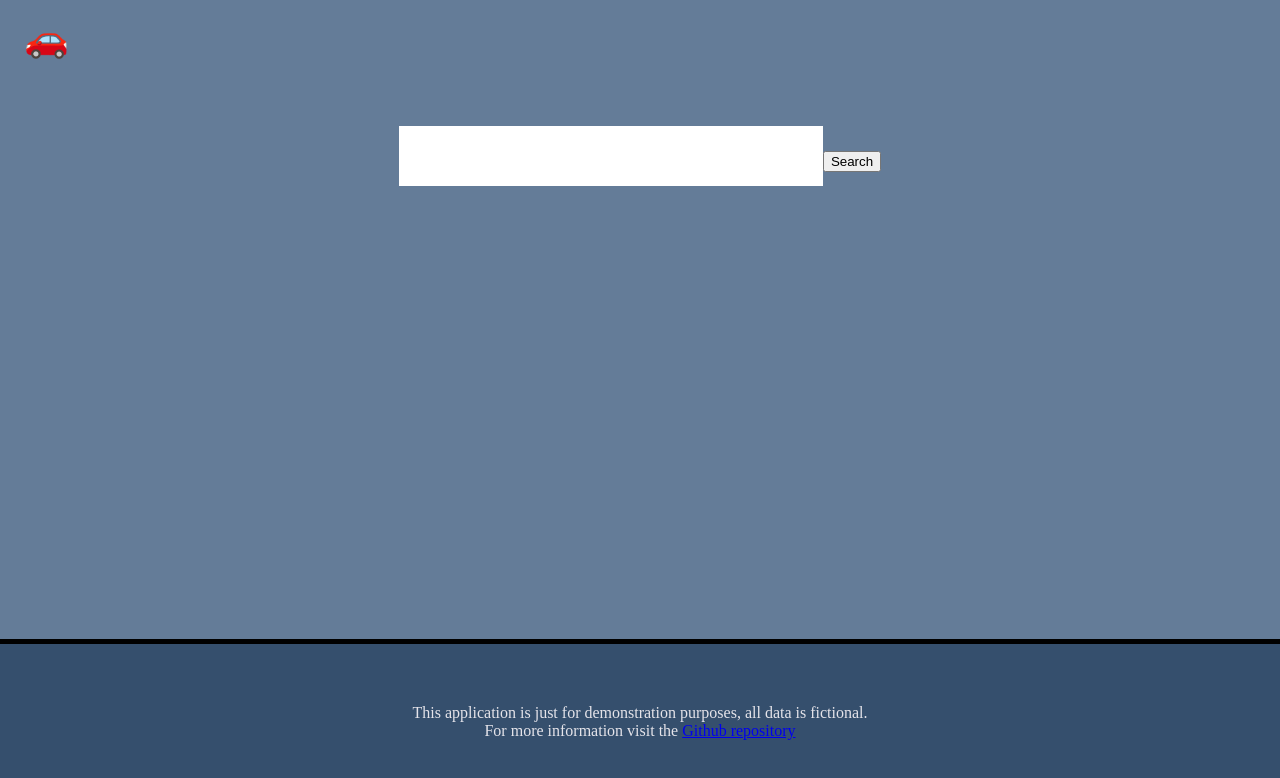
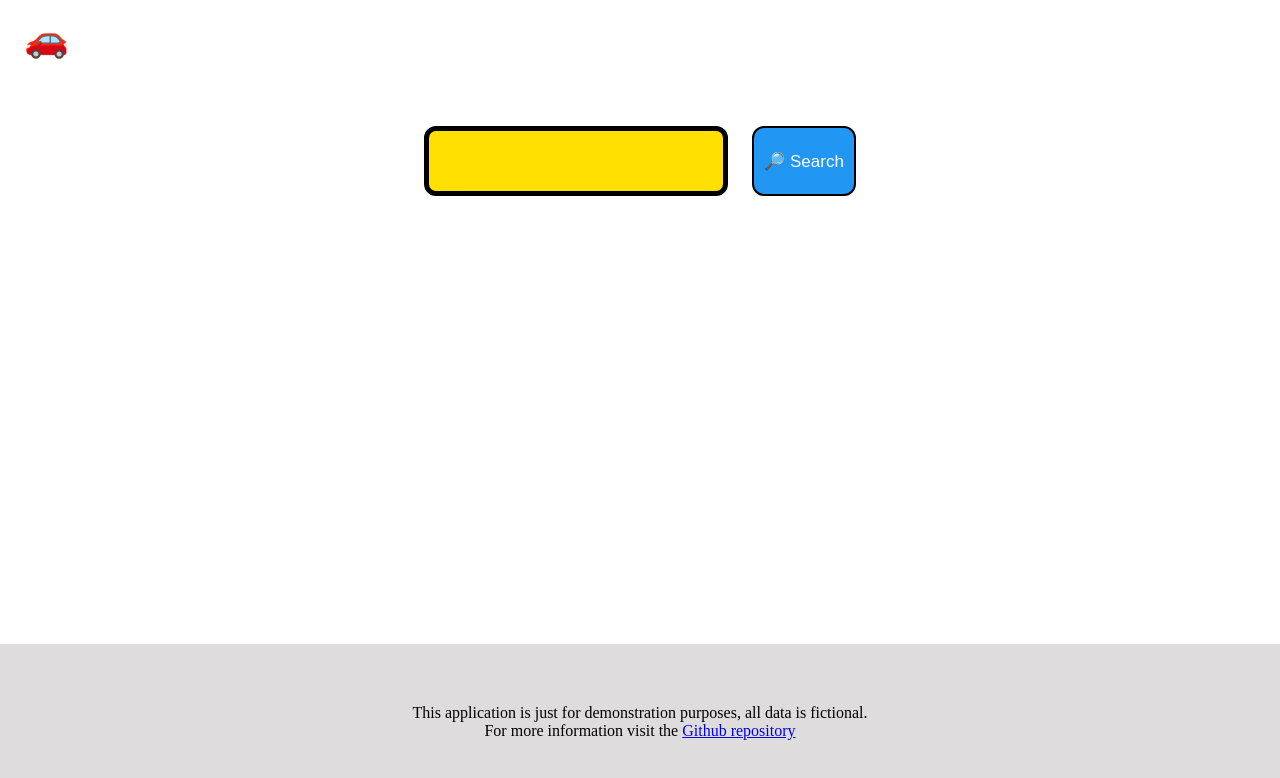
Before and after one commit to app-factory-team/api-creation-demo, a React (Create React App) app in the folder frontend/: page / in a window 1280 px wide. Shown: the top 778 px of the page. Built offline with nearby package versions, Linux system fonts and the light colour scheme.

Commit message:
double border on focus, changed colors and spacing

```diff
--- a/frontend/src/App.css
+++ b/frontend/src/App.css
@@ -11,7 +11,7 @@
   height: 100vh;
   flex-direction: column;
   align-items: center;
-  background-color: var(--main-color-1);
+  background-color: #ffffff;
 }
 
 main {
@@ -38,9 +38,7 @@ footer {
   display: flex;
   flex-direction: column;
   align-items: center;
-  background-color: var(--main-color-2);
-  border-top: solid 5px black;
-  color: var(--main-color-3);
+  background-color: #dedcdc;
   padding: 60px 0;
   width: 100%;
 }
@@ -49,24 +47,59 @@ footer div {
   padding: 0 60px;
 }
 
+.interactable {
+  transition: 0.5s;
+}
+
+.interactable:focus {
+  outline: none;
+  box-shadow: 0 0 0 12px #F4AAB9,
+  0 0 0 24px #66CCFF;
+}
+
 .search-error {
   color: red;
 }
 
-.search-bar {
+.search {
   padding: 48px 0;
   max-width: 75vw;
+  display: flex;
+  flex-wrap: wrap;
+  row-gap: 24px;
+  column-gap: 24px;
 }
 
-.search-bar input {
+.search-bar {
   height: 60px;
-  width: 400px;
+  width: 270px;
+  text-align: center;
   max-width: calc(75vw - 24px);
   border: 0;
   padding: 0 12px;
   letter-spacing: 5px;
   font-size: 36px;
   font-family: courier, monospace;
+  background-color: #ffe000;
+  border: solid 5px #000000;
+  border-radius: 12px;
+  font-weight: 500;
+}
+
+.search-button {
+  padding: 10px;
+  background: #2196F3;
+  color: white;
+  font-size: 17px;
+  border: solid 2px #000000;
+  cursor: pointer;
+  border-radius: 12px;
+  transition: 0.5s;
+}
+
+.search-button:active {
+  transform: scale(0.9);
+  transition: 0.2s;
 }
 
 .car-stats {
--- a/frontend/src/components/SearchBar.js
+++ b/frontend/src/components/SearchBar.js
@@ -7,7 +7,7 @@ export default ({
   setInputReg
 }) => (
   <form
-    className='search-bar'
+    className='search'
     onSubmit={ event => {
       event.preventDefault()
       setConfirmedInputReg(inputReg)
@@ -20,9 +20,9 @@ export default ({
       type='text'
       name='reg'
       autoComplete='off'
-      maxlength='10'
-      className={ searchError ? 'search-error' : '' }
+      maxLength='10'
+      className={ searchError ? 'interactable search-bar search-error' : 'interactable search-bar' }
     />
-    <button type='submit'>Search</button>
+    <button type='submit' className='interactable search-button'>🔎 Search</button>
   </form>
 )
```
